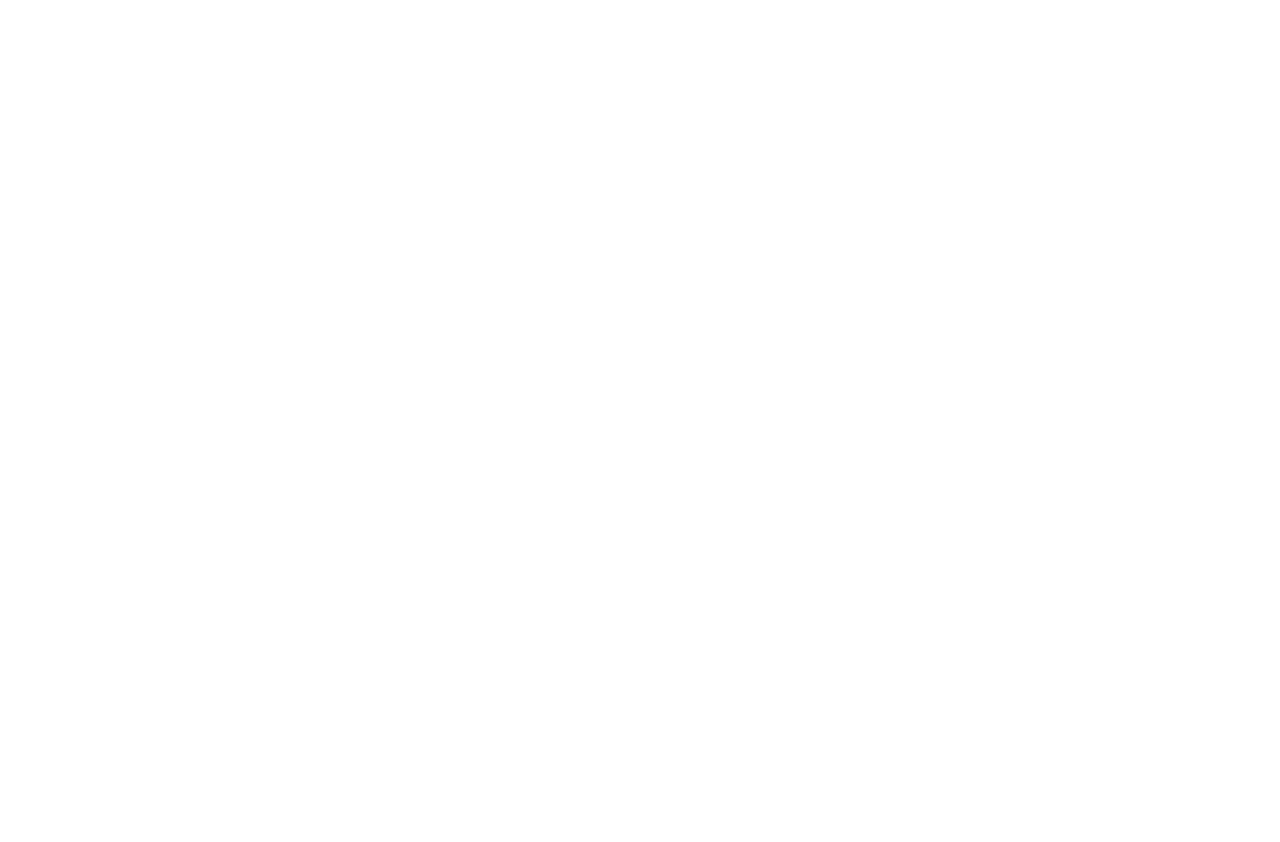
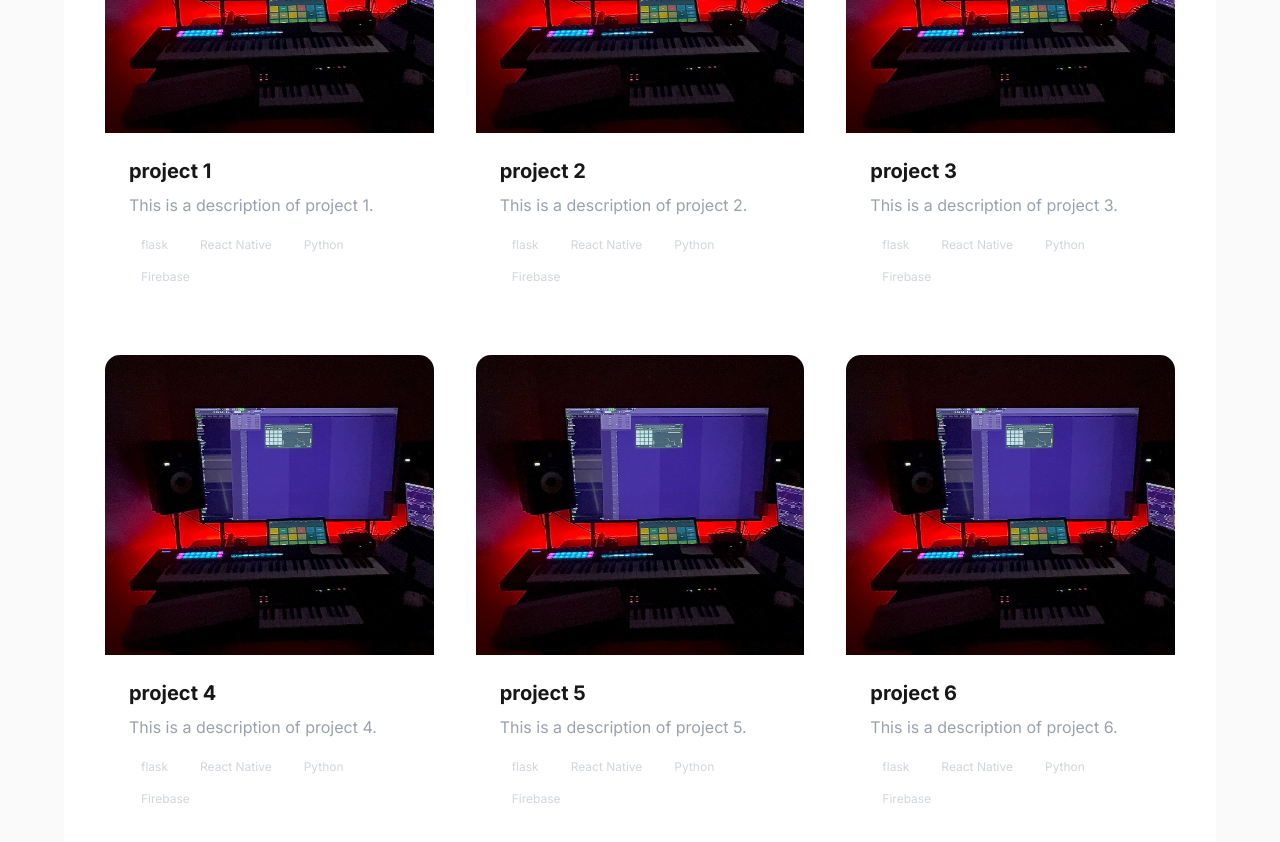
Before and after one commit to kwabenagenfi/Personal-Website, a Next.js app: page / in a window 1280 px wide. Shown: the part 2880-3722 px from the top of the page. Before the commit the page ends 2667 px from the top, so only its background shows below. Built offline with nearby package versions, Linux system fonts and the light colour scheme.

Commit message:
dummy project cards for now

```diff
--- a/src/app/page.tsx
+++ b/src/app/page.tsx
@@ -3,15 +3,17 @@ import Hero from "@/components/Hero";
 import LogoMarquee from "@/components/LogoMarquee";
 import About from "@/components/About";
 import TechStack from "@/components/TechStack";
+import Projects from "@/components/Projects";
 
 export default function Home() {
   return (
     <div className="flex flex-col flex-1 items-center justify-center bg-zinc-50 font-sans dark:bg-black">
-      <main className="flex flex-1 w-full max-w-6xl flex-col items-center justify-between py-20 px-14  bg-white dark:bg-black sm:items-start">
+      <main className="flex flex-1 w-full max-w-6xl flex-col items-center justify-between py-20 px-8  bg-white dark:bg-black sm:items-start">
         <Hero />
         <LogoMarquee />
         <About />
         <TechStack />
+        <Projects />
       </main >
     </div >
   );
--- /dev/null
+++ b/src/components/Projects.tsx
@@ -0,0 +1,78 @@
+import Image from "next/image";
+import PopIn from "@/components/PopIn";
+
+export default function Projects() {
+    const projects = [
+        {
+            title: "project 1",
+            description: "This is a description of project 1.",
+            tags: ["flask", "React Native", "Python", "Firebase"],
+            image: "/prodset.jpg",
+        },
+        {
+            title: "project 2",
+            description: "This is a description of project 2.",
+            tags: ["flask", "React Native", "Python", "Firebase"],
+            image: "/prodset.jpg",
+        },
+        {
+            title: "project 3",
+            description: "This is a description of project 3.",
+            tags: ["flask", "React Native", "Python", "Firebase"],
+            image: "/prodset.jpg",
+        },
+        {
+            title: "project 4",
+            description: "This is a description of project 4.",
+            tags: ["flask", "React Native", "Python", "Firebase"],
+            image: "/prodset.jpg",
+        },
+        {
+            title: "project 5",
+            description: "This is a description of project 5.",
+            tags: ["flask", "React Native", "Python", "Firebase"],
+            image: "/prodset.jpg",
+        },
+        {
+            title: "project 6",
+            description: "This is a description of project 6.",
+            tags: ["flask", "React Native", "Python", "Firebase"],
+            image: "/prodset.jpg",
+        },
+
+    ];
+    return (
+        <section id="projects" className="scroll-mt-24 p-2">
+            <div className="text-center">
+                <p className="text-sm tracking-widest text-gray-400 uppercase font-bold">selected works</p>
+                <h2 className="text-5xl md:text-6xl font-serif">Projects</h2>
+                <div className="w-16 h-px bg-white/30 mx-auto my-6" />
+            </div>
+            <div className="grid md:grid-cols-2 lg:grid-cols-3 gap-10 mt-12">
+                {projects.map((project, index) => (
+                    <PopIn key={project.title} delay={index * 0.15} >
+                        <div className="bg-white/5 backdrop-blur-md border border-white/10 rounded-2xl overflow-hidden hover:shadow-[0_0_25px_rgba(255,255,255,0.1),0_0_80px_rgba(255,255,255,0.15)] transition-shadow duration-300">
+                            <div className="relative w-full h-[300px]">
+                                <Image src={project.image} alt={project.title} fill className="object-cover" />
+                            </div>
+
+                            <div className="p-6">
+                                <h3 className="text-xl font-bold ">{project.title}</h3>
+                                <p className="text-gray-400 mt-2">{project.description}</p>
+                                <div className="flex flex-wrap gap-2 mt-4">
+                                    {project.tags.map((tag) => (
+                                        <span key={tag} className="text-xs bg-white/10 text-gray-300 px-3 py-1 rounded-full">
+                                            {tag}
+                                        </span>
+                                    ))}
+                                </div>
+                            </div>
+                        </div>
+                    </PopIn>
+
+                ))}
+            </div>
+
+        </section>
+    )
+}
```
